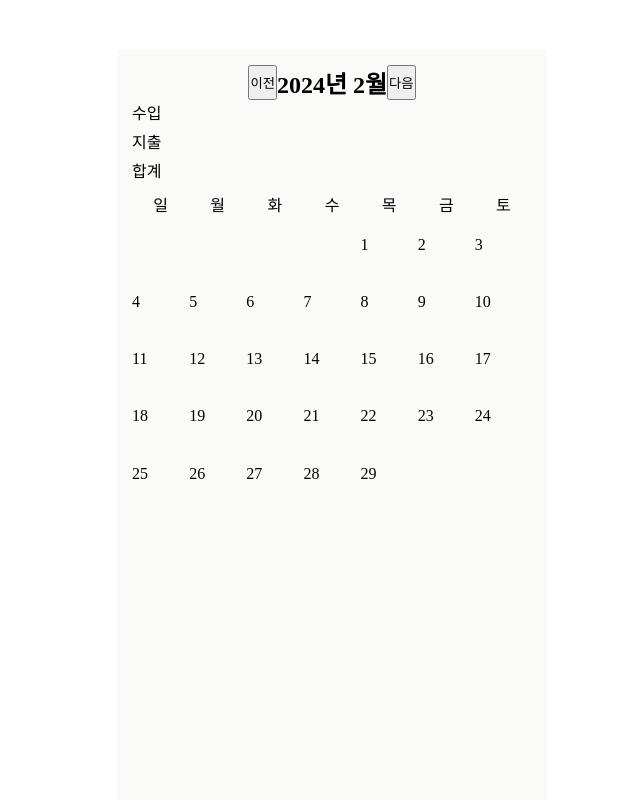
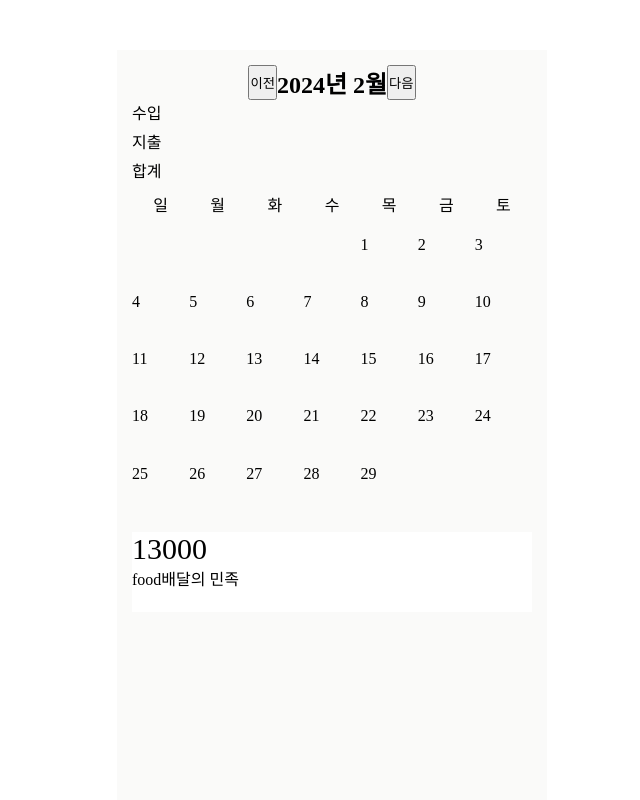
Before and after one commit to soojinpark99/ShowMeTheMoney, a plain HTML site: page accountbook/src/main/resources/templates/main.html in a window 1280 px wide. Shown: the top 800 px of the page, without its empty margins (308-948 px from the left). Drawn offline with Linux system fonts and the light colour scheme.

Commit message:
Merge main into soojin

```diff
--- a/accountbook/src/main/resources/templates/main.html
+++ b/accountbook/src/main/resources/templates/main.html
@@ -70,6 +70,16 @@
       border-radius: 25px;
       cursor: pointer;
     }
+
+    .detail-div {
+      background-color: white;
+      width: 100%;
+      height: 80px;
+    }
+
+    .money {
+      font-size: 30px;
+    }
   </style>
   <body>
     <div class="layout">
@@ -95,19 +105,50 @@
         </div>
         <div class="calendar dates" id="calendarDates"></div>
       </div>
-      <a class="write-btn" href="write.html">글쓰기</a>
+      <div class="details"></div>
+      <a class="write-btn" href="./write.html">글쓰기</a>
     </div>
     <script>
-      // 달력 동적 생성
+      const today = new Date();
+      let currentMonth = today.getMonth();
+      let currentYear = today.getFullYear();
+
+      // --- 데이터 받아오기 ---
+
+      // const res = await fetch('/datas');
+      // const datas = res.json();
+
+      const datas = [
+        {
+          division: "expense",
+          money: "13000",
+          date: "2024-02-22",
+          category: "food",
+          memo: "배달의 민족",
+        },
+        {
+          division: "expense",
+          money: "1000",
+          date: "2024-02-21",
+          category: "food",
+          memo: "편의점",
+        },
+        {
+          division: "expense",
+          money: "18000",
+          date: "2024-02-21",
+          category: "culture",
+          memo: "영화",
+        },
+      ];
+
+      // --- 달력 동적 생성 ---
       function renderCalendar() {
         const calendarDates = document.getElementById("calendarDates");
         const currentMonthElement = document.getElementById("currentMonth");
         const prevBtn = document.getElementById("prevBtn");
         const nextBtn = document.getElementById("nextBtn");
-
-        const today = new Date();
-        let currentMonth = today.getMonth();
-        let currentYear = today.getFullYear();
+        const details = document.querySelector(".details");
 
         function renderDates() {
           const firstDayOfMonth = new Date(currentYear, currentMonth, 1);
@@ -148,6 +189,7 @@
             currentYear--;
           }
           renderDates();
+          details.innerHTML = "";
         });
 
         nextBtn.addEventListener("click", () => {
@@ -157,10 +199,48 @@
             currentYear++;
           }
           renderDates();
+          details.innerHTML = "";
+        });
+      }
+
+      // --- 선택한 날짜의 데이터 렌더링해서 화면에 추가 ---
+      function renderData(currentDate = new Date().getDate()) {
+        const filteredData = datas.filter((data) => {
+          const dataDate = new Date(data.date);
+          return (
+            dataDate.getFullYear() === currentYear &&
+            dataDate.getMonth() === currentMonth &&
+            dataDate.getDate() === currentDate
+          );
+        });
+
+        const details = document.querySelector(".details");
+        details.innerHTML = "";
+
+        filteredData.forEach((data) => {
+          const div = document.createElement("div");
+          div.classList.add("detail-div");
+
+          const money = document.createElement("div");
+          money.textContent = data.money;
+          money.classList.add("money");
+
+          details.append(div);
+          div.append(money);
+          div.append(data.category);
+          div.append(data.memo);
         });
       }
 
       renderCalendar();
+      renderData();
+      // 특정 날짜 클릭 시 해당 날짜의 데이터 렌더링
+      document
+        .getElementById("calendarDates")
+        .addEventListener("click", (event) => {
+          const clickedDate = parseInt(event.target.textContent);
+          renderData(clickedDate);
+        });
     </script>
   </body>
 </html>
```
